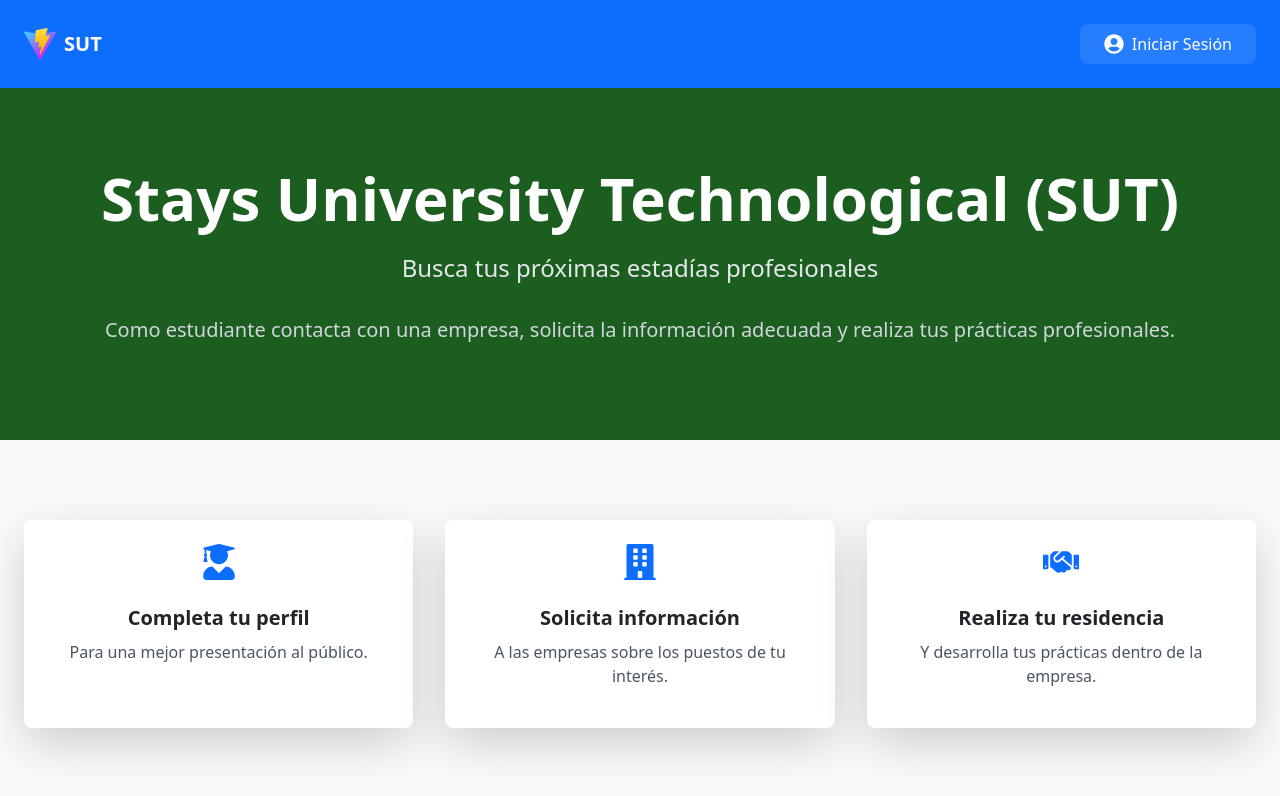
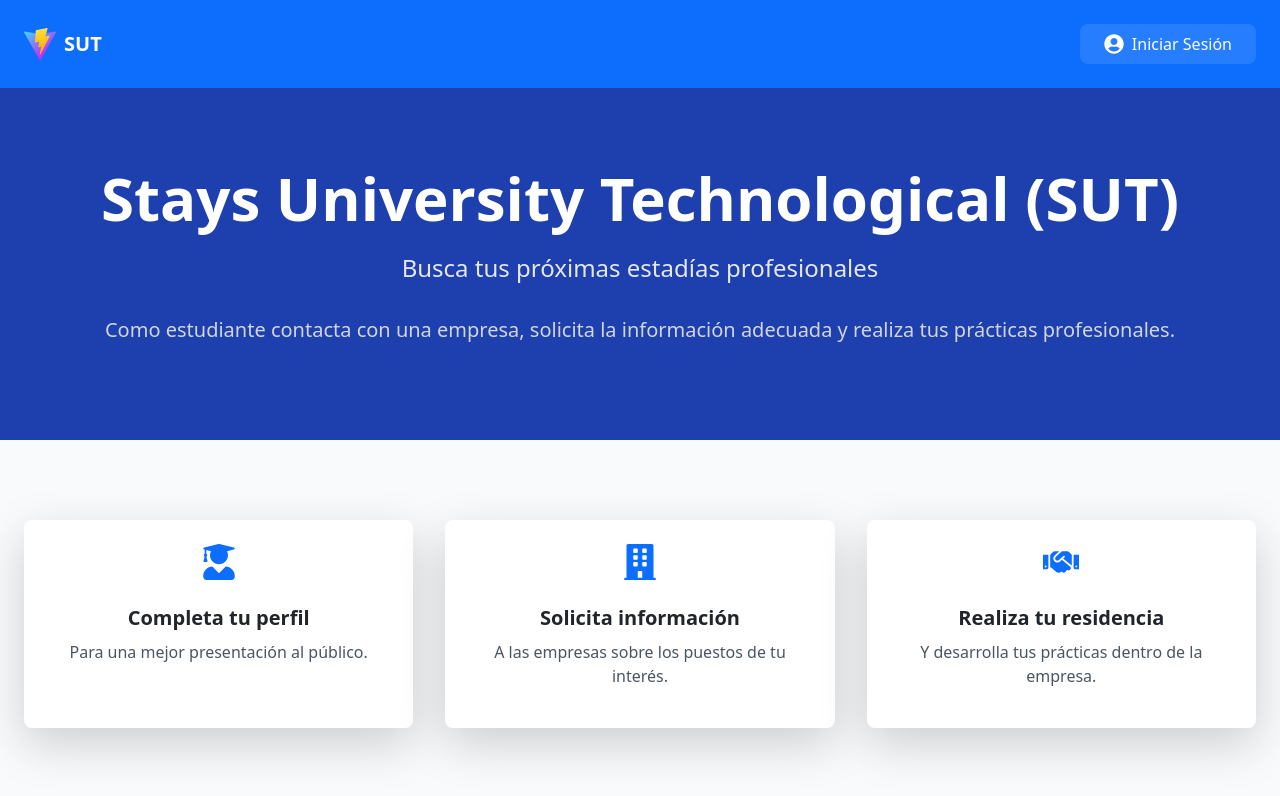
Before and after one commit to luisHidalgo-git/sut2, a React (Vite) app in the folder client/: page / in a window 1280 px wide. Shown: the top 796 px of the page. Built offline with nearby package versions, Linux system fonts and the light colour scheme.

Commit message:
paleta de colores azul

```diff
--- a/client/src/components/AuthModal.jsx
+++ b/client/src/components/AuthModal.jsx
@@ -206,7 +206,6 @@ const AuthModal = ({ isOpen, onClose, type, onTypeChange, onLoginSuccess, onErro
                     >
                         {loading ? 'Cargando...' : type === 'login' ? 'Iniciar Sesión' : 'Registrarse'}
                     </button>
-                </Form>
 
                     <div className="mt-4 text-center">
                         <button
@@ -216,6 +215,7 @@ const AuthModal = ({ isOpen, onClose, type, onTypeChange, onLoginSuccess, onErro
                             {type === 'login' ? '¿No tienes cuenta? Regístrate' : '¿Ya tienes cuenta? Inicia sesión'}
                         </button>
                     </div>
+                </Form>
             </div>
         </motion.div>
     );
--- a/client/tailwind.config.js
+++ b/client/tailwind.config.js
@@ -8,18 +8,18 @@ export default {
         extend: {
             colors: {
                 primary: {
-                    DEFAULT: '#2E7D32',
-                    light: '#4CAF50',
-                    dark: '#1B5E20'
+                    DEFAULT: '#1E3A8A', // Azul oscuro
+                    light: '#3B82F6',  // Azul claro
+                    dark: '#1E40AF'   // Azul más oscuro
                 },
                 secondary: {
-                    DEFAULT: '#388E3C',
-                    light: '#66BB6A',
-                    dark: '#1B5E20'
+                    DEFAULT: '#2563EB', // Azul intermedio
+                    light: '#60A5FA',   // Azul más claro
+                    dark: '#1D4ED8'     // Azul intenso
                 },
                 background: {
-                    light: '#FFFFFF',
-                    dark: '#121212'
+                    light: '#F3F4F6',   // Gris claro
+                    dark: '#1E293B'     // Gris oscuro
                 }
             }
         },
```
Lines whose indentation alone changed are shown as unchanged.
